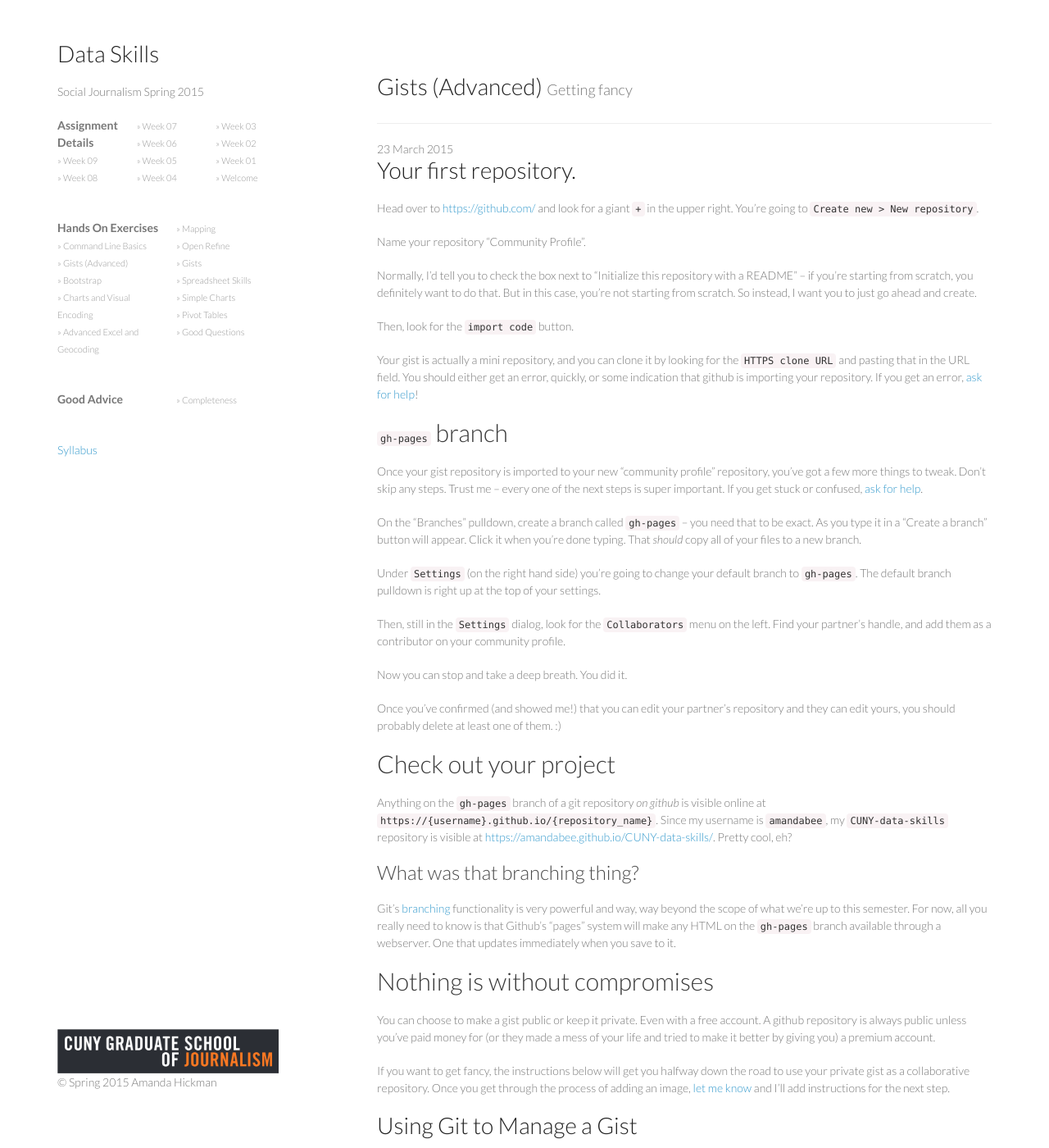
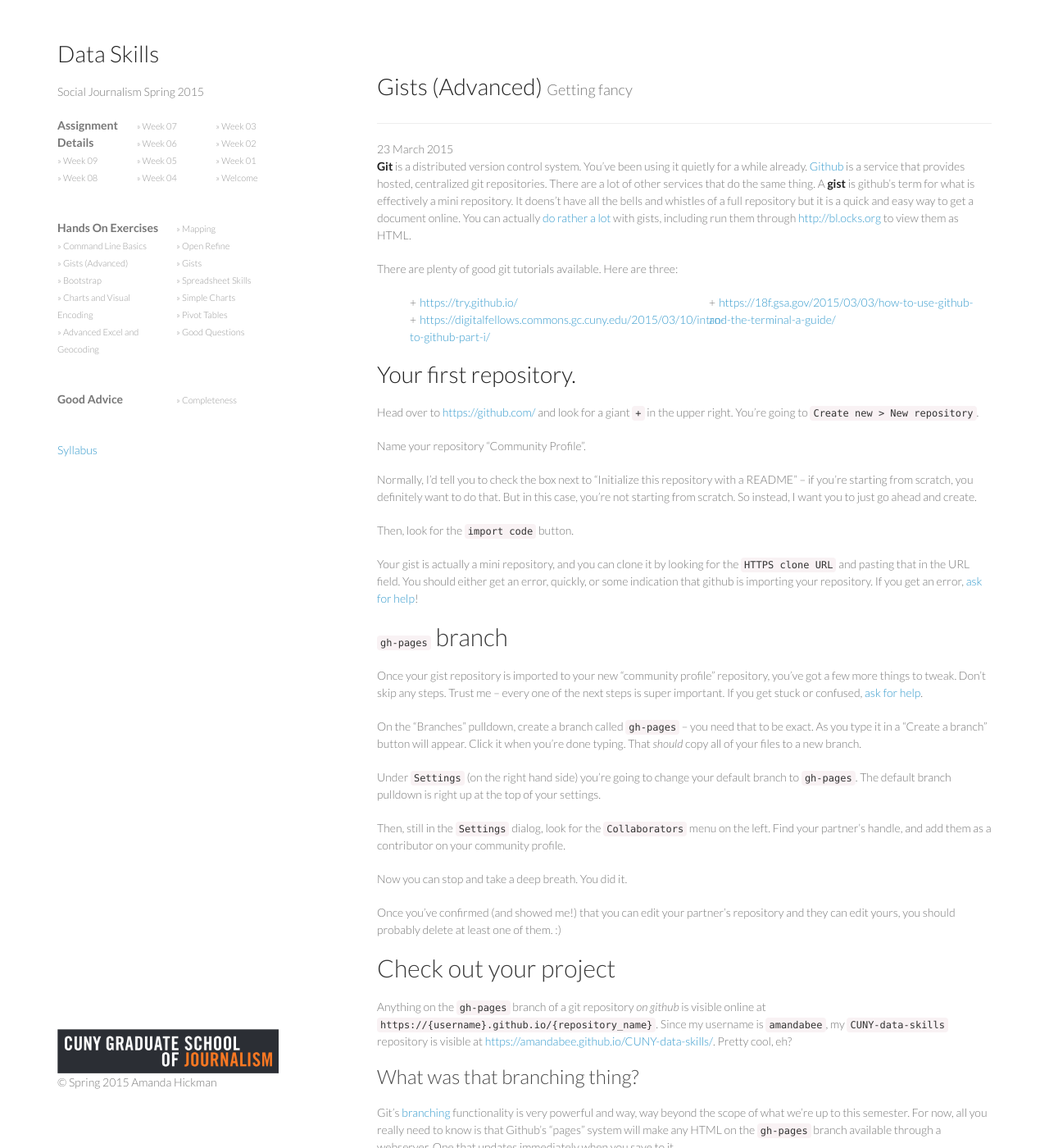
Before and after one commit to amandabee/CUNY-data-skills, a Jekyll site: the page built from _posts/2015-03-23-advanced_gist.md, in a window 1280 px wide and 1400 px high. Shown: the whole window at 82% size. Built offline with Jekyll 4.4.1, drawn with Linux system fonts in a browser that asks for light colours; nearby versions of some CDN libraries; some of the changed text lies outside the part shown.

Commit message:
Update 2015-03-23-advanced_gist.md

```diff
--- a/_posts/2015-03-23-advanced_gist.md
+++ b/_posts/2015-03-23-advanced_gist.md
@@ -6,6 +6,15 @@
 tags      : [week09, week10, git, html, gists]
 
 ---
+
+
+**Git** is a distributed version control system. You've been using it quietly for a while already. **[Github](http://github.com)** is a service that provides hosted, centralized git repositories. There are a lot of other services that do the same thing. A **gist** is github's term for what is effectively a mini repository. It doens't have all the bells and whistles of a full repository but it is a quick and easy way to get a document online. You can actually [do rather a lot](http://www.labnol.org/internet/github-gist-tutorial/28499/) with gists, including run them through <http://bl.ocks.org> to view them as HTML.
+
+There are plenty of good git tutorials available. Here are three:
+
++ <https://try.github.io/>
++ <https://digitalfellows.commons.gc.cuny.edu/2015/03/10/intro-to-github-part-i/>
++ <https://18f.gsa.gov/2015/03/03/how-to-use-github-and-the-terminal-a-guide/>
 
 # Your first repository.
 
@@ -48,9 +57,12 @@
 
 If you want to get fancy, the instructions below will get you halfway down the road to use your private gist as a collaborative repository. Once you get through the process of adding an image, [let me know](https://github.com/amandabee/CUNY-data-skills/issues) and I'll add instructions for the next step.
 
+
+
+
 # Using Git to Manage a Gist
 
-If you're using Windows, I don't have a good solution for you. That doesn't mean one doesn't exist, just that I haven't tried it.
+And Mike Bostock has written a great rundown on how to add binary files (like images) to gists. [Read it](http://bost.ocks.org/mike/block/). But these steps will work. If you're using Windows, I don't have a good solution for you. That doesn't mean one doesn't exist, just that I haven't tried it.
 
 ## Step 1: Install git
 
```
